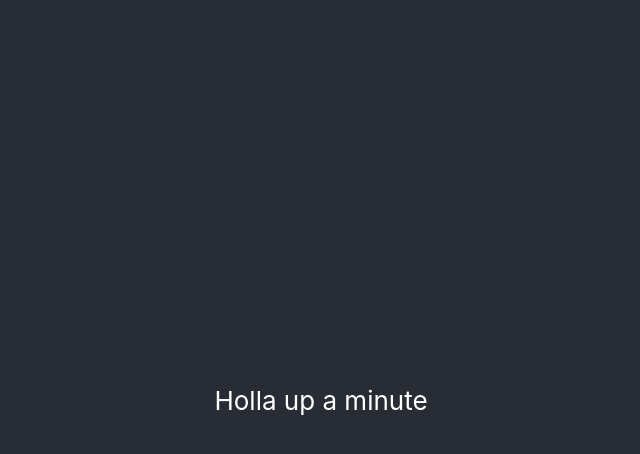
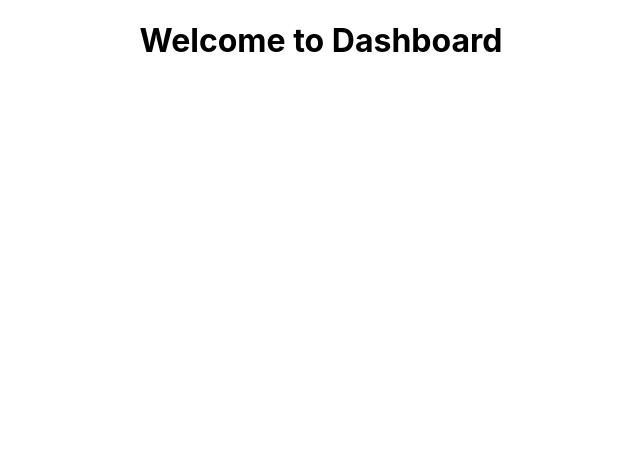
Before and after one commit to ravikantpal1408/PPMTool, a React (Create React App) app in the folder client/: page / in a window 1280 px wide. Shown: the top 454 px of the page, without its empty margins (319-959 px from the left). Built offline with nearby package versions, Linux system fonts and the light colour scheme; the HTML template or start-up script is replaced by a standard one.

Commit message:
created dashboard component

```diff
--- a/client/src/App.js
+++ b/client/src/App.js
@@ -1,12 +1,11 @@
 import React from 'react';
 import './App.css';
+import Dashboard from "./components/Dashboard";
 
 function App() {
   return (
     <div className="App">
-      <header className="App-header">
-        Holla up a minute
-      </header>
+        <Dashboard/>
     </div>
   );
 }
--- /dev/null
+++ b/client/src/components/Dashboard.js
@@ -0,0 +1,13 @@
+import React, {Component} from 'react';
+
+class Dashboard extends Component {
+    render() {
+        return (
+            <div>
+               <h1>Welcome to Dashboard</h1>
+            </div>
+        );
+    }
+}
+
+export default Dashboard;
```
